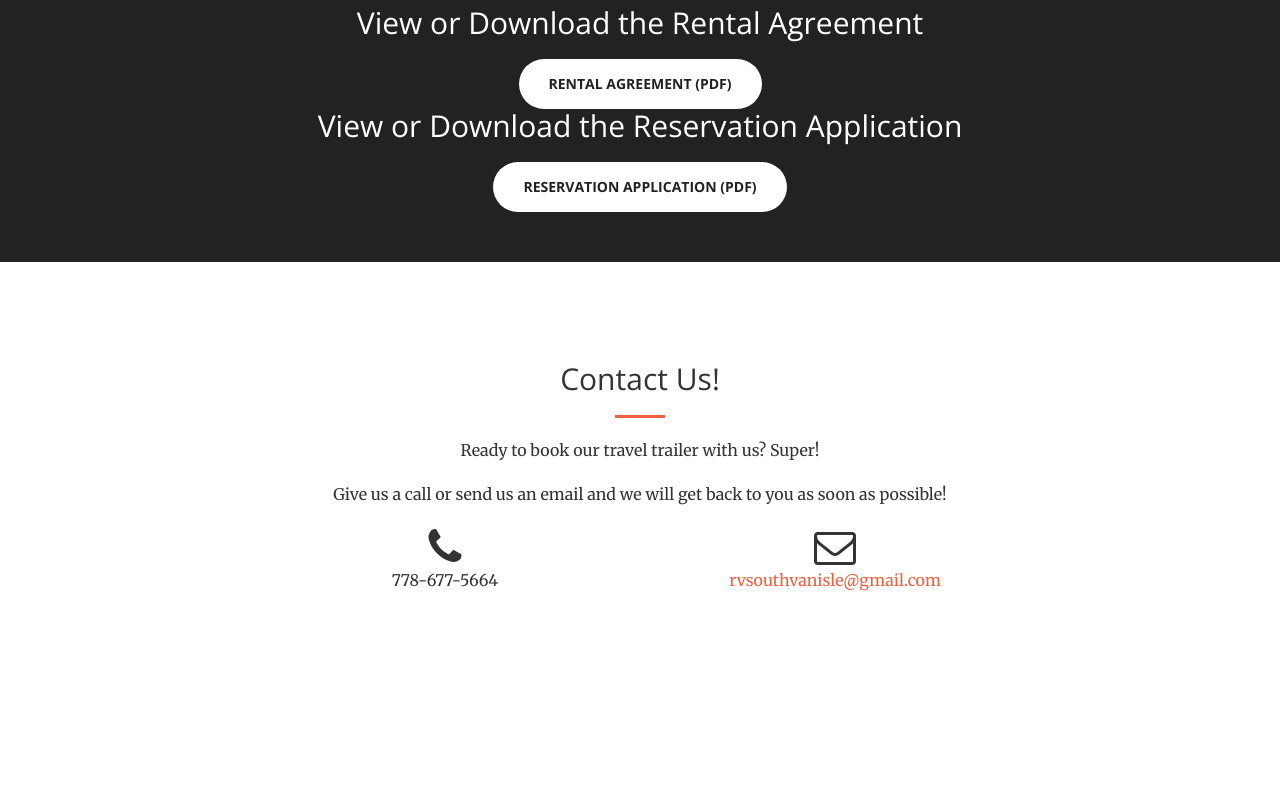
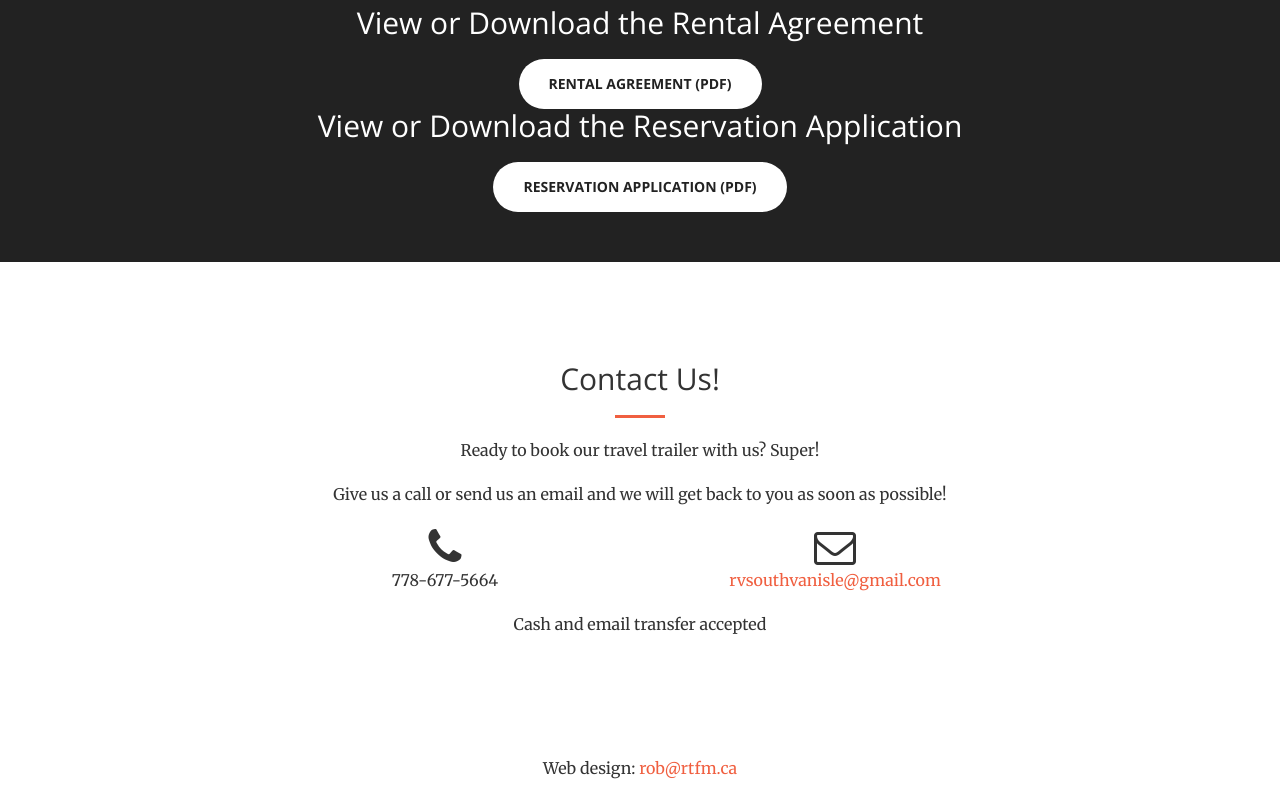
Before and after one commit to rvrichards/dans_rental, a plain HTML site: page index.html in a window 1280 px wide. Shown: the part 2944-3744 px from the top of the page. Before the commit the page ends 3656 px from the top, so only its background shows below. Drawn offline with nearby package versions, Linux system fonts and the light colour scheme.

Commit message:
Final changes

```diff
--- a/index.html
+++ b/index.html
@@ -263,8 +263,19 @@
                     <p><a href="mailto:rvsouthvanisle@gmail.com">rvsouthvanisle@gmail.com</a></p>
                 </div>
             </div>
+            <div class="row">
+                <div class="col-lg-12 text-center">
+                    <p>Cash and email transfer accepted</p>
+                </div>
+            </div>
         </div>
     </section>
+
+    <div class="col-lg-12 text-center">
+        <p>Web design: <a href="mailto:rob@rtfm.ca">rob@rtfm.ca</a></p>
+    </div>
+
+
 
     <!-- jQuery -->
     <script src="js/jquery.js"></script>
```
Also changed, not shown: img/portfolio/old/Floorplan2 (copy).jpg (renamed from img/portfolio/Floorplan2 (copy).jpg), img/portfolio/old/Floorplan3 (copy).jpg (renamed from img/portfolio/Floorplan3 (copy).jpg), img/portfolio/old/camping.jpg (renamed from img/portfolio/camping.jpg), img/portfolio/old/cook.jpg (renamed from img/portfolio/cook.jpg), img/portfolio/old/tool.jpg (renamed from img/portfolio/tool.jpg), 6 other files.
